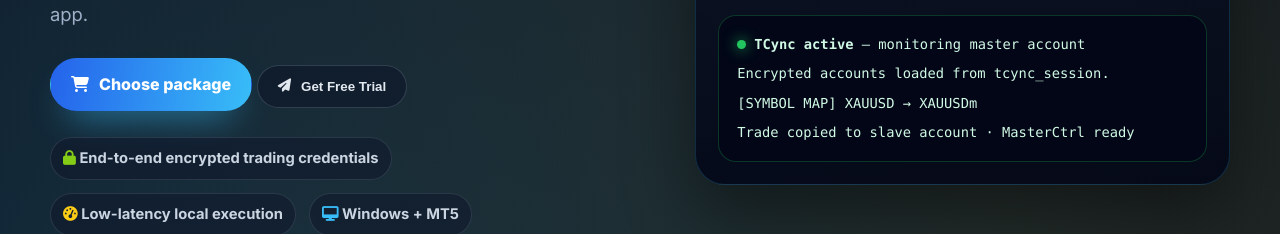
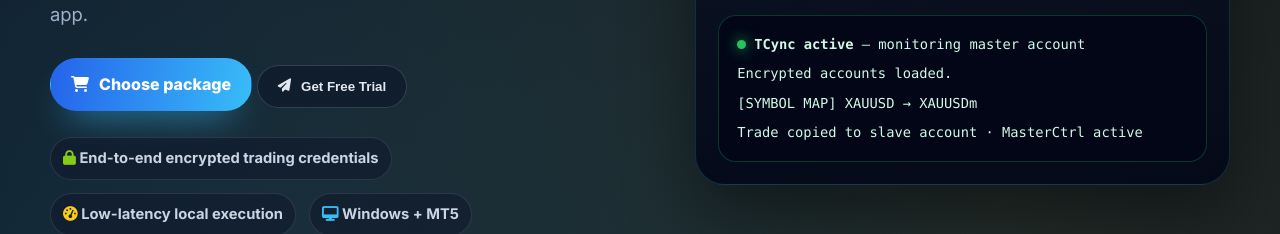
Before and after one commit to salem-okpokparoro/tc, a plain HTML site: page index.html in a window 1280 px wide. Shown: the part 571-805 px from the top of the page. Drawn offline with Linux system fonts and the light colour scheme.

Commit message:
Update index.html

```diff
--- a/index.html
+++ b/index.html
@@ -600,9 +600,9 @@
         </div>
         <div class="terminal">
           <div><span class="dot"></span><strong>TCync active</strong> — monitoring master account</div>
-          <div>Encrypted accounts loaded from tcync_session.</div>
+          <div>Encrypted accounts loaded.</div>
           <div>[SYMBOL MAP] XAUUSD → XAUUSDm</div>
-          <div>Trade copied to slave account · MasterCtrl ready</div>
+          <div>Trade copied to slave account · MasterCtrl active</div>
         </div>
       </div>
     </section>
@@ -670,7 +670,7 @@
           </div>
         </div>
         <div class="security-list">
-          <div class="secure-item"><i class="fa-solid fa-circle-check"></i><div><strong>End-to-end encrypted credential storage</strong><br><span style="color:var(--muted)">Trading credentials are saved through the same protected local encryption layer used for license storage.</span></div></div>
+          <div class="secure-item"><i class="fa-solid fa-circle-check"></i><div><strong>End-to-end encryption </strong><br><span style="color:var(--muted)">Trading credentials are encrypted and saved locally.</span></div></div>
           <div class="secure-item"><i class="fa-solid fa-circle-check"></i><div><strong>Local-only session folder</strong><br><span style="color:var(--muted)">Accounts, license cache, exclusions, preferences and outputs are grouped under tcync_session.</span></div></div>
           <div class="secure-item"><i class="fa-solid fa-circle-check"></i><div><strong>Signal-channel validation</strong><br><span style="color:var(--muted)">Licensed channels can check password keys and expiry before decrypting the protected main credential.</span></div></div>
           <div class="secure-item"><i class="fa-solid fa-circle-check"></i><div><strong>Terms acceptance</strong><br><span style="color:var(--muted)">A scroll-to-accept risk and software disclaimer is shown after license activation.</span></div></div>
```
